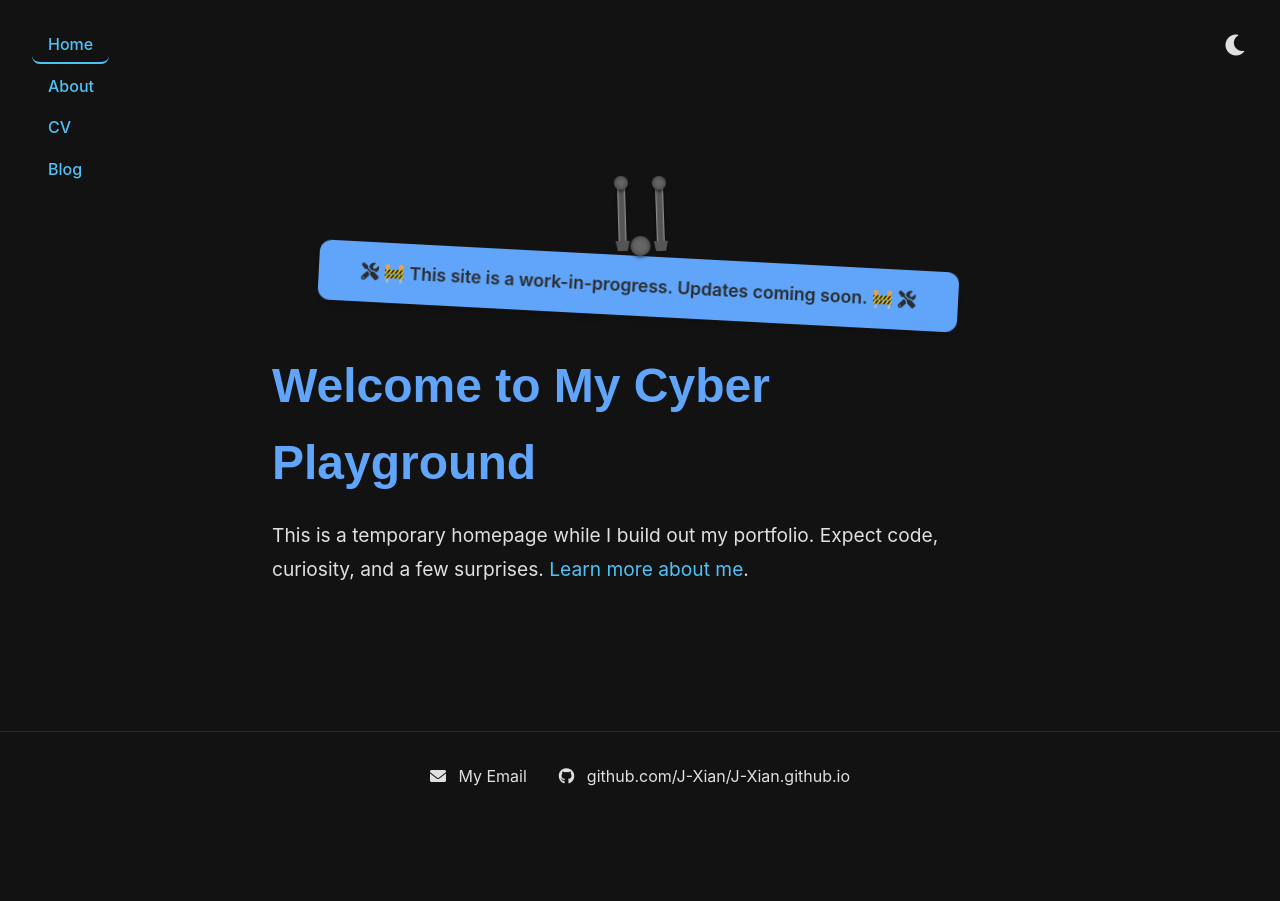
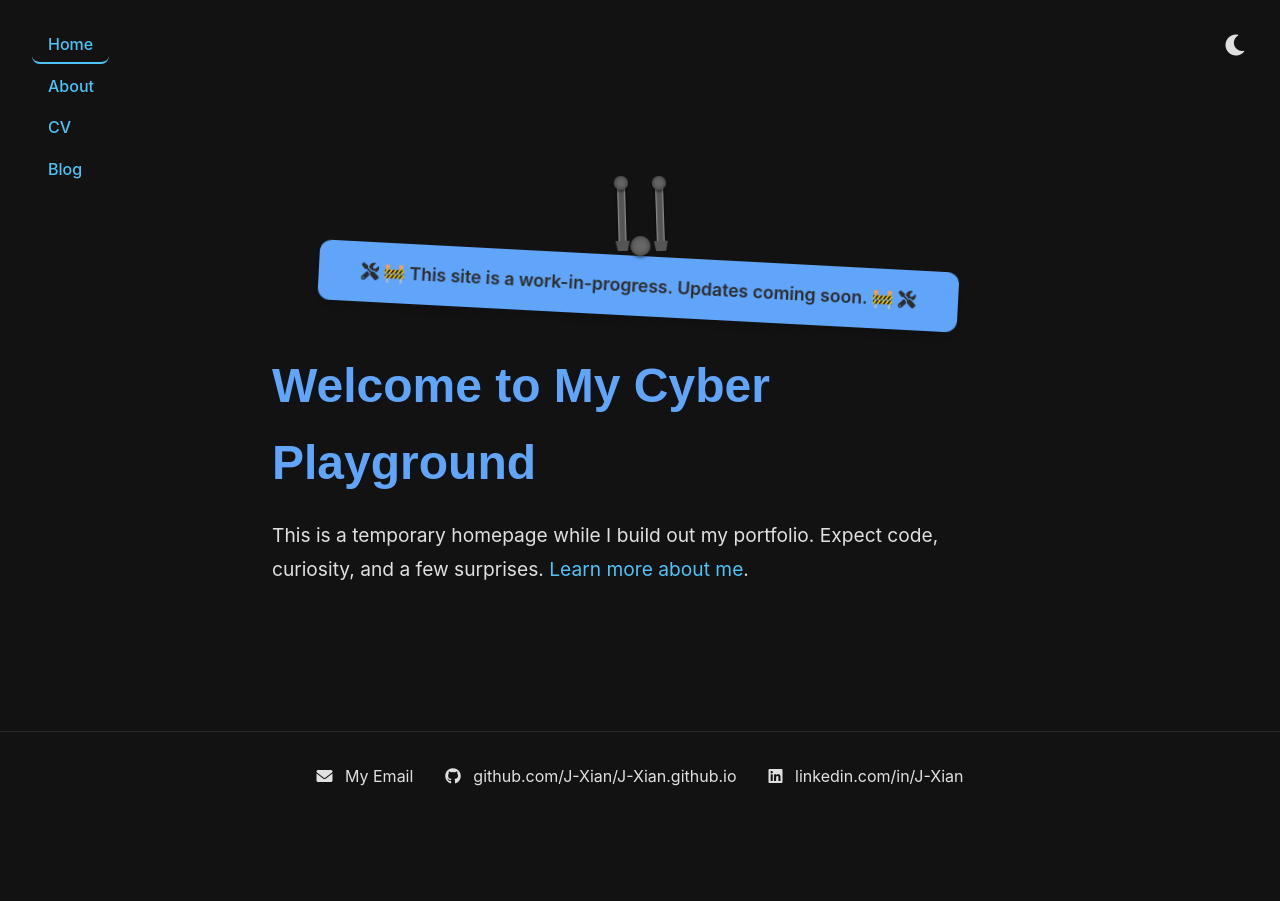
Before and after one commit to J-Xian/J-Xian.github.io, a Jekyll site: the page built from index.html, in a window 1280 px wide. Built offline with Jekyll 4.4.1, drawn with Linux system fonts in a browser that asks for light colours.

Commit message:
Update default.html

```diff
--- a/_layouts/default.html
+++ b/_layouts/default.html
@@ -28,6 +28,7 @@
       <ul>
         <li><a href="mailto:jingxian06@hotmail.com" class="footer-link"><i class="fas fa-envelope"></i> My Email</a></li>
         <li><a href="https://github.com/J-Xian/J-Xian.github.io" class="footer-link"><i class="fab fa-github"></i> github.com/J-Xian/J-Xian.github.io</a></li>
+        <li><a href="https://www.linkedin.com/in/j-xian" class="footer-link"><i class="fab fa-linkedin"></i> linkedin.com/in/J-Xian</a></li>
       </ul>
     </footer>
 
```
